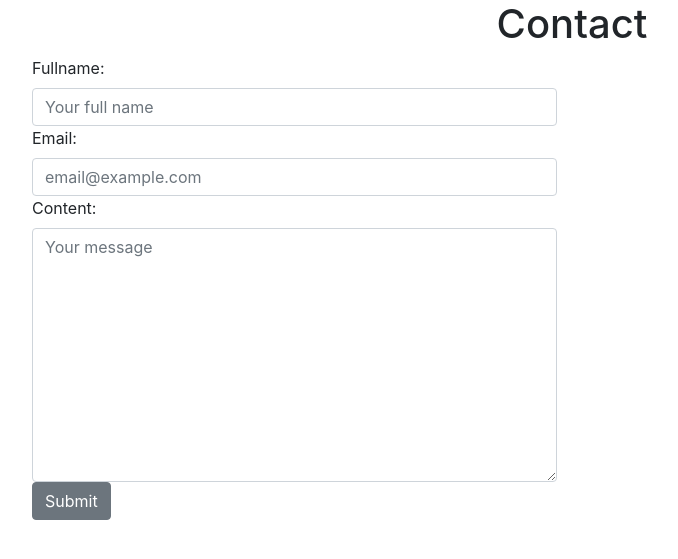
After one commit to Lasky206/ecommerce_webapp, a Django app: page /contact/ in a window 1280 px wide. The commit adds this page. Shown: the top 559 px of the page, without its empty margins (68-746 px from the left). Run offline with Django 3.2, Linux system fonts and the light colour scheme; some libraries are stand-ins or nearby versions.

Commit message:
Sec 2 Chap 17 Done

```diff
--- a/ecommerce/urls.py
+++ b/ecommerce/urls.py
@@ -14,10 +14,10 @@ Including another URLconf
     2. Add a URL to urlpatterns:  path('blog/', include('blog.urls'))
 """
 from django.contrib import admin
-from django.urls import path
+from django.urls import path, include
 from my_webapp import views
 
 urlpatterns = [
     path('admin/', admin.site.urls),
-    path('', views.home, name='home')
+    path('', include('my_webapp.urls'))
 ]
--- a/my_webapp/templates/home.html
+++ b/my_webapp/templates/about.html
@@ -1,5 +1,5 @@
 {% extends 'base.html' %}
 
 {% block content %}
-  <h1>HELLO WORLD</h1>
+  <h1>About</h1>
 {% endblock %}
--- a/my_webapp/templates/base.html
+++ b/my_webapp/templates/base.html
@@ -1,2 +1,22 @@
-{% block content %}
-{% endblock %}
+<!doctype html>
+<html lang="en">
+  <head>
+    <!-- Required meta tags -->
+    <meta charset="utf-8">
+    <meta name="viewport" content="width=device-width, initial-scale=1, shrink-to-fit=no">
+
+    <!-- Bootstrap CSS -->
+    <link rel="stylesheet" href="https://stackpath.bootstrapcdn.com/bootstrap/4.4.1/css/bootstrap.min.css" integrity="sha384-Vkoo8x4CGsO3+Hhxv8T/Q5PaXtkKtu6ug5TOeNV6gBiFeWPGFN9MuhOf23Q9Ifjh" crossorigin="anonymous">
+
+    <title>eCommerce App</title>
+  </head>
+  <body>
+    {% block content %}
+    {% endblock %}
+    <!-- Optional JavaScript -->
+    <!-- jQuery first, then Popper.js, then Bootstrap JS -->
+    <script src="https://code.jquery.com/jquery-3.4.1.slim.min.js" integrity="sha384-J6qa4849blE2+poT4WnyKhv5vZF5SrPo0iEjwBvKU7imGFAV0wwj1yYfoRSJoZ+n" crossorigin="anonymous"></script>
+    <script src="https://cdn.jsdelivr.net/npm/popper.js@1.16.0/dist/umd/popper.min.js" integrity="sha384-Q6E9RHvbIyZFJoft+2mJbHaEWldlvI9IOYy5n3zV9zzTtmI3UksdQRVvoxMfooAo" crossorigin="anonymous"></script>
+    <script src="https://stackpath.bootstrapcdn.com/bootstrap/4.4.1/js/bootstrap.min.js" integrity="sha384-wfSDF2E50Y2D1uUdj0O3uMBJnjuUD4Ih7YwaYd1iqfktj0Uod8GCExl3Og8ifwB6" crossorigin="anonymous"></script>
+  </body>
+</html>
--- /dev/null
+++ b/my_webapp/templates/contact.html
@@ -0,0 +1,27 @@
+{% extends 'base.html' %}
+
+{% block content %}
+  <div class="text-center">
+    <h1>{{ title }}</h1>
+  </div>
+  <div class="container">
+    <div class="row">
+      <div class="col">
+        <div class="col-sm-6 col-12">
+          <form method="POST">
+            {% csrf_token %}
+            {{ form }}
+            <button type="submit" class='btn btn-secondary'>Submit</button>
+          </form>
+          <!-- <form method="POST">
+            {% csrf_token %}
+            <input type="text" class="form-control" placeholder="Name" name="fullname">
+            <input type="email" class="form-control" placeholder="Email" name="email">
+            <textarea class="form-control" placeholder="Your content" name="content"></textarea>
+            <button type="submit" class='btn btn-secondary'>Submit</button>
+          </form> -->
+        </div>
+      </div>
+    </div>
+  </div>
+{% endblock %}
--- /dev/null
+++ b/my_webapp/templates/forms.py
@@ -0,0 +1,31 @@
+from django import forms
+
+class ContactForm(forms.Form):
+    fullname = forms.CharField(
+        widget=forms.TextInput(
+            attrs={
+                "class": "form-control",
+                "placeholder": "Your full name"
+            }
+        )
+    )
+    email = forms.EmailField(
+        widget=forms.EmailInput(
+            attrs={
+                "class": "form-control",
+                "placeholder": "email@example.com"
+            }
+        )
+    )
+    content = forms.CharField(
+        widget=forms.Textarea(
+            attrs={
+                "class": "form-control",
+                "placeholder": "Your message"
+            }
+        )
+    )
+
+class LoginForm(forms.Form):
+    username = forms.CharField()
+    password = forms.CharField(widget=forms.PasswordInput)
--- a/my_webapp/url.py
+++ /dev/null
@@ -1,6 +0,0 @@
-from django.urls import path
-from . import views
-
-urlpatterns = [
-    path('', views.home, name='index'),
-]
--- /dev/null
+++ b/my_webapp/urls.py
@@ -0,0 +1,9 @@
+from django.urls import path
+from . import views
+
+urlpatterns = [
+    path('', views.home, name='home'),
+    path('about/', views.about, name='about'),
+    path('contact/', views.contact, name='contact'),
+    path('login/', views.login_req, name='login')
+]
--- a/my_webapp/views.py
+++ b/my_webapp/views.py
@@ -1,4 +1,59 @@
-from django.shortcuts import render
+from django.shortcuts import render, redirect
+from django.contrib.auth import authenticate, login
+from .templates.forms import ContactForm, LoginForm
+
 
 def home(request):
-    return render(request, 'home.html', {})
+    context = {
+        'title': 'Home'
+    }
+    return render(request, 'home.html', context)
+
+
+def about(request):
+    context = {
+        'title': 'About'
+    }
+    return render(request, 'about.html', context)
+
+
+def contact(request):
+    form = ContactForm(request.POST or None)
+    context = {
+        'title': 'Contact',
+        'form': form
+    }
+    if form.is_valid():
+        pass
+    if request.method == "POST":
+        print(request.POST)
+    return render(request, 'contact.html', context)
+
+
+def login_req(request):
+    form = LoginForm(request.POST or None)
+    context = {
+        'title': 'Login',
+        'form': form
+    }
+    if form.is_valid():
+        username = form.cleaned_data.get("username")
+        password = form.cleaned_data.get("password")
+        user = authenticate(request, username=username, password=password)
+        # print(user)
+        if user is not None:
+            login(request, user)
+            # Redirect to a success page.
+            # context['form'] = LoginForm()
+            return redirect("/login")
+        else:
+            # Return an 'invalid login' error message.
+            pass
+    return render(request, "login.html", context)
+
+
+def register_req(request):
+    form = LoginForm(request.POST or None)
+    if form.is_valid():
+        pass
+    return render(request, "register.html", context)
```
Also changed, not shown: my_webapp/templates/login.html (added, +9 -0 lines), db.sqlite3.
